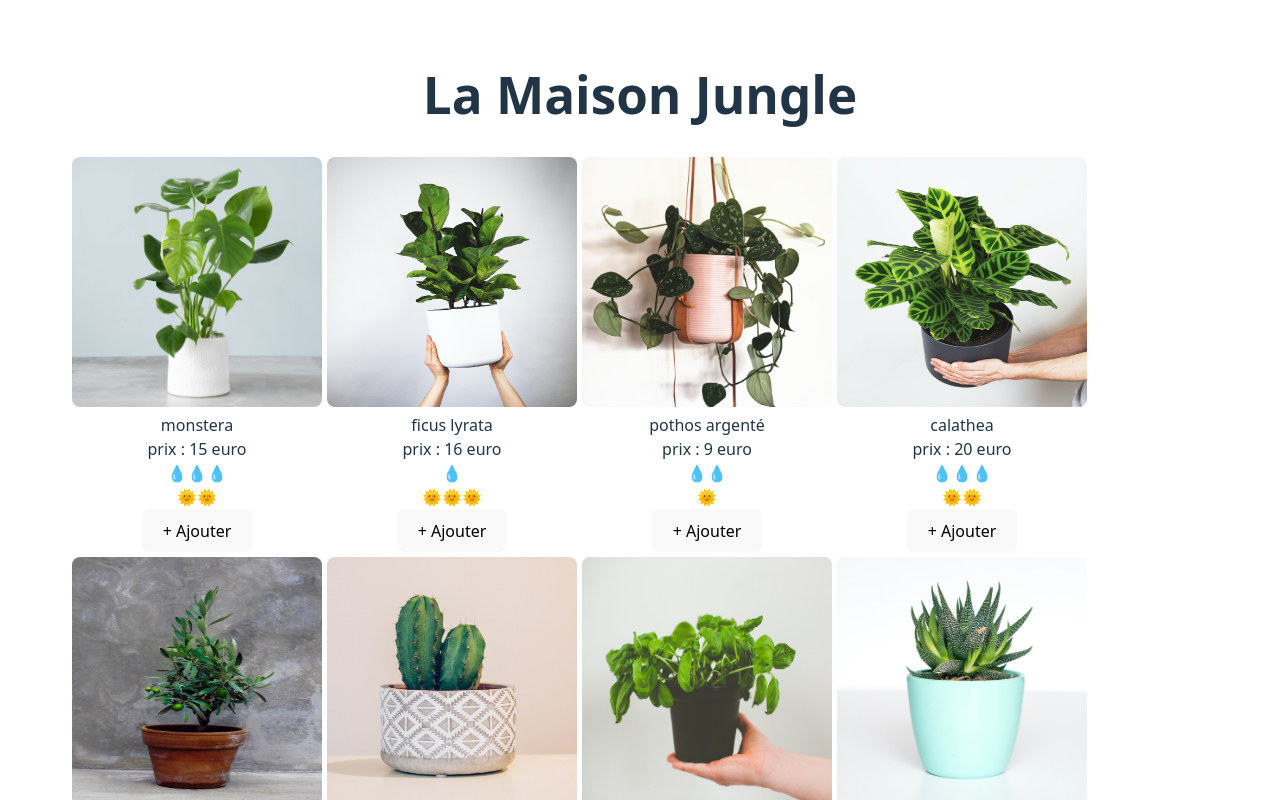
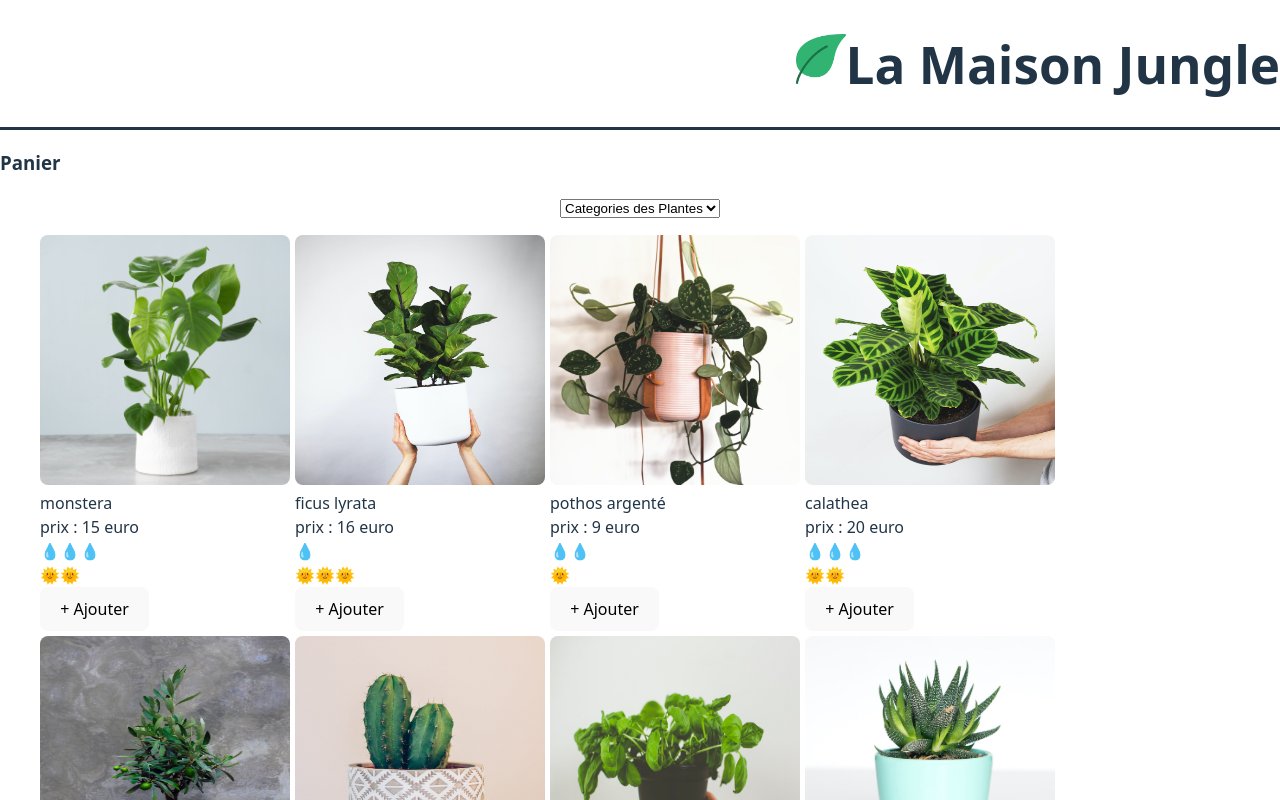
Before and after one commit to Tanjona-Dev/La-Maison-Jungle2-, a React (Vite) app: page / in a window 1280 px wide. Shown: the top 800 px of the page. Built offline with nearby package versions, Linux system fonts and the light colour scheme.

Commit message:
categories dans select et le Panier marche bien

```diff
--- a/src/App.jsx
+++ b/src/App.jsx
@@ -1,16 +1,17 @@
-import "./App.css";
+import { useState } from "react";
+import Banner from "./Components/Banner";
 import Shopping from "./Components/Shopping";
-import Banner from "./Components/Banner";
+import Panier from './Components/Cart'
 
 function App() {
-
+  const [cart, setCart] = useState([]);
   return (
     <>
-    <Banner />
-    <Shopping />
+      <Banner />
+      < Panier cart={cart} setCart={setCart} />
+      <Shopping cart={cart} setCart={setCart} />
     </>
-  )
-
+  );
 }
 
 export default App;
--- a/src/Components/Banner.jsx
+++ b/src/Components/Banner.jsx
@@ -1,9 +1,13 @@
+import logoLMJ from "../assets/logo.png";
 
 function Banner() {
   return (
-    <div>
-      <h1>La Maison Jungle</h1>
+    <div className="logo-LMJ">
+      <h1>
+        <img src={logoLMJ} alt="logo" />
+        La Maison Jungle
+      </h1>
     </div>
   );
 }
-export default Banner
+export default Banner;
--- /dev/null
+++ b/src/Components/Cart.jsx
@@ -0,0 +1,17 @@
+function Panier({cart, setCart}) {
+  return (
+    <div>
+      <h3>Panier</h3>
+      <ul>
+        {cart.map(({name, price, amount},index)=> <li key={index}>
+            🌿
+            ({amount})
+            {name}
+            <br />
+            Prix : {price} euro
+        </li>)}
+      </ul>
+    </div>
+  );
+}
+export default Panier;
--- /dev/null
+++ b/src/Components/Categories.jsx
@@ -0,0 +1,29 @@
+import { plantList } from "../Datas/donnee";
+import "../Style/Categorie.css";
+
+function Categorie({ catego, setCatego }) {
+  const categor = plantList.reduce(
+    (acc, plant) =>
+      acc.includes(plant.category) ? acc : acc.concat(plant.category),
+    []
+  );
+
+  return (
+    <div className="selectCategory">
+      <select
+        name=""
+        id=""
+        value={catego}
+        onChange={(e) => setCatego(e.target.value)}
+      >
+        <option value="">Categories des Plantes</option>
+        {categor.map((cat, index) => (
+          <option value={cat} key={`${cat}-${index}`}>
+            {cat}
+          </option>
+        ))}
+      </select>
+    </div>
+  );
+}
+export default Categorie;
--- a/src/Components/Shopping.jsx
+++ b/src/Components/Shopping.jsx
@@ -1,31 +1,55 @@
-import {plantList} from "../Datas/donnee";
-import '../Style/Shopping.css'
-import Emoji from './Emoji'
+import { plantList } from "../Datas/donnee";
+import "../Style/Shopping.css";
+import Emoji from "./Emoji";
+import "../Style/Banner.css";
+import { useState } from "react";
+import Categorie from "./Categories";
 
-function Shopping() {
-    function imgClick({name, light, water}) {
+function Shopping({cart, setCart}) {
+  const [catego, setCatego] = useState("");
+
+  function imgClick({ name, light, water }) {
     const objetReference = {
       1: "peu",
       2: "moderement",
-            3: "beaucoups"
+      3: "beaucoups",
+    };
+    alert(
+      `Vous voulez acheter ${name} ? 🌺✨ Cette plante requiert ${objetReference[water]} d'eau 💧 et ${objetReference[light]} de lumiere 🌞`
+    );
   }
-        alert(`Vous voulez acheter ${name} ? 🌺✨ Cette plante requiert ${objetReference[water]} d'eau 💧 et ${objetReference[light]} de lumiere 🌞`)
+  function addToCart({name, price}) {
+    const chercherNom = cart.find(plant => plant.name === name)
+    if (chercherNom) {
+       const filtrerNom = cart.filter(plant => plant.name !== name)
+        setCart([...filtrerNom, {name, price, amount: chercherNom.amount + 1}])
+    }else{
+        setCart([...cart, {name, price, amount: 1}])
+    }
   }
   return (
     <div>
+      <Categorie catego={catego} setCatego={setCatego} />
       <ul className="plantList">
-        {plantList.map(({ name, price, cover, light, water, id }, index) => (
+        {plantList.map(
+          ({ name, price, cover, light, water, id, category }, index) =>
+            !catego || catego === category ? (
               <li key={`${id}-${index}`}>
-            <img src={cover} alt="" onClick={()=>imgClick({name, light, water})}/>
+                <img
+                  src={cover}
+                  alt=""
+                  onClick={() => imgClick({ name, light, water })}
+                />
                 <br />
                 {name}
                 <br />
                 prix : {price} euro
                 <br />
                 <Emoji water={water} light={light} />
-            <button>+ Ajouter</button>
+                <button onClick={()=>addToCart({name, price})}>+ Ajouter</button>
               </li>
-        ))}
+            ) : null
+        )}
       </ul>
     </div>
   );
--- /dev/null
+++ b/src/Style/Banner.css
@@ -0,0 +1,10 @@
+.logo-LMJ img{
+    width: 50px;
+    height: 50px;
+}
+.logo-LMJ{
+    display: flex;
+    gap: 5px;
+    justify-content: flex-end;
+    border-bottom: 3px solid;
+}
--- /dev/null
+++ b/src/Style/Categorie.css
@@ -0,0 +1,3 @@
+.selectCategory{
+text-align: center;
+}
```
Lines whose indentation alone changed are shown as unchanged.
